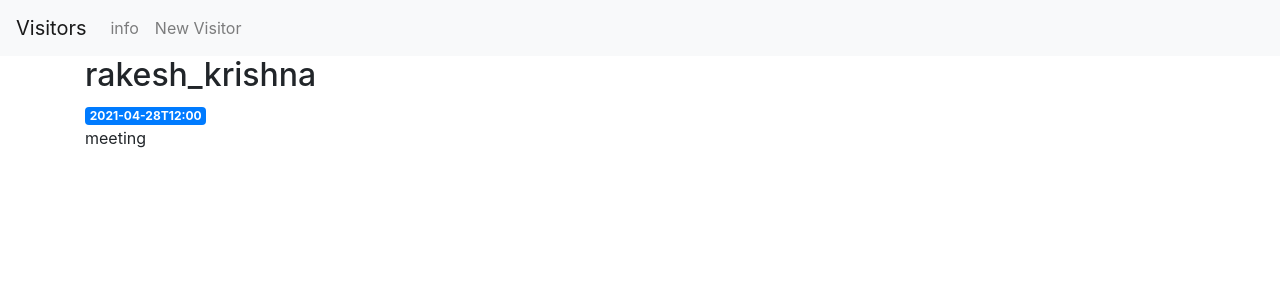
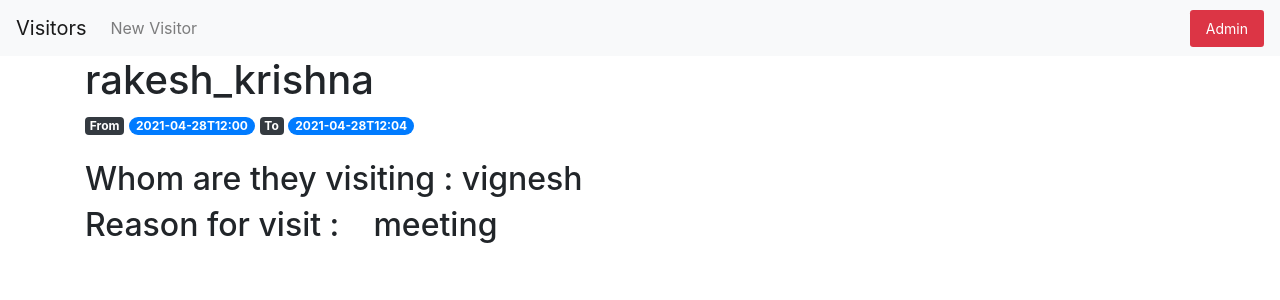
Before and after one commit to rakesh-krishna/visitor-management, a Flask app: page /1 in a window 1280 px wide. Shown: the top 300 px of the page. Run offline with Flask 2, Linux system fonts and the light colour scheme; data comes from the database, SQL or seed files in the repository; both versions use the stored data as it was after the commit; some libraries are stand-ins or nearby versions.

Commit message:
UI Changes

```diff
--- a/main.py
+++ b/main.py
@@ -6,6 +6,7 @@ import time
 
 
 app = Flask(__name__)
+app.config['SECRET_KEY'] = 'rakeshkrishna'
 
 def get_db_connection():
     conn = sqlite3.connect('database.db')
@@ -130,18 +131,16 @@ def info():
                     startTime = i
                     endTIme = i+period
 
-            print(max_number)
-            print(startTime)
-            print(endTIme)
-            print(datetime.datetime.fromtimestamp(startTime / 1e3))
-            print(datetime.datetime.fromtimestamp(endTIme / 1e3))
+            # print(max_number)
+            # print(startTime)
+            # print(endTIme)
+            # print(datetime.datetime.fromtimestamp(startTime / 1e3))
+            # print(datetime.datetime.fromtimestamp(endTIme / 1e3))
             st_date=datetime.datetime.fromtimestamp(startTime)
             end_date=datetime.datetime.fromtimestamp(endTIme)
             return render_template('info.html', post=HighVisited,postted=ReasonForFrequentVisits,startDate=st_date,endDate=end_date,MaxCount=max_number)
         except Exception as e:
-
-            return render_template('info.html', post=HighVisited,postted=ReasonForFrequentVisits,startDate="No entries on this date")
-
+            flash('No Logs on '+date)
     return render_template('info.html', post=HighVisited,postted=ReasonForFrequentVisits)
 
 def DateTimeConvert(date_in):
--- a/templates/base.html
+++ b/templates/base.html
@@ -18,14 +18,18 @@
         </button>
         <div class="collapse navbar-collapse" id="navbarNav">
             <ul class="navbar-nav">
-            <li class="nav-item">
-                <a class="nav-link" href="{{url_for('info')}}">info</a>
-            </li>
-            <li class="nav-item">
+              <li class="nav-item">
                 <a class="nav-link" href="{{url_for('create')}}">New Visitor</a>
             </li>
+            <!-- <li class="nav-item">
+                <a class="nav-link" href="{{url_for('info')}}">Admin</a>
+            </li> -->
+
             </ul>
         </div>
+        <div class="nav-item">
+          <a class="nav-link btn-danger btn-sm" href="{{url_for('info')}}">Admin</a>
+      </div>
       </nav>
     <div class="container">
         {% for message in get_flashed_messages() %}
--- a/templates/create.html
+++ b/templates/create.html
@@ -1,7 +1,7 @@
 {% extends 'base.html' %}
 
 {% block content %}
-<h1>{% block title %} Create a New Entry {% endblock %}</h1>
+<h1>{% block title %} Create a New Log Entry {% endblock %}</h1>
 
 <form method="post">
     <div class="form-group">
--- a/templates/index.html
+++ b/templates/index.html
@@ -21,8 +21,10 @@
                     class="badge badge-danger"
                     onclick="return confirm('Are you sure you want to delete this post?')">delete</span>
         </a> -->
+        <br>
+        <br>
         <form action="{{ url_for('delete', id=post['id']) }}" method="POST">
-            <input type="submit" value="delete"
+            <input type="submit" value="Delete"
                     class="btn btn-danger btn-sm"
                     onclick="return confirm('Are you sure you want to delete this post?')">
         </input>
--- a/templates/post.html
+++ b/templates/post.html
@@ -1,7 +1,15 @@
 {% extends 'base.html' %}
 
 {% block content %}
-    <h2>{% block title %} {{ post['username'] }} {% endblock %}</h2>
-    <span class="badge badge-primary">{{ post['created'] }}</span>
-    <p>{{ post['reason'] }}</p>
+    <h1>{% block title %} {{ post['username'] }} {% endblock %}</h1>
+    <span class="badge badge-dark">From</span>
+        <span class="badge badge-pill badge-primary">{{ post['created'] }}</span>
+        <span class="badge badge-dark">To</span>
+        <span class="badge badge-pill badge-primary">{{ post['exit'] }}</span>
+        <br>
+        <br>
+        <h2>Whom are they visiting : {{ post['whom_to_meet'] }}</h2>
+        <h2>Reason for visit : &nbsp;&nbsp; {{ post['reason'] }}</h2>
+
+    <!-- <p>{{ post['reason'] }}</p> -->
 {% endblock %}
```
Also changed, not shown: templates/info.html (+17 -10 lines), database.db.
